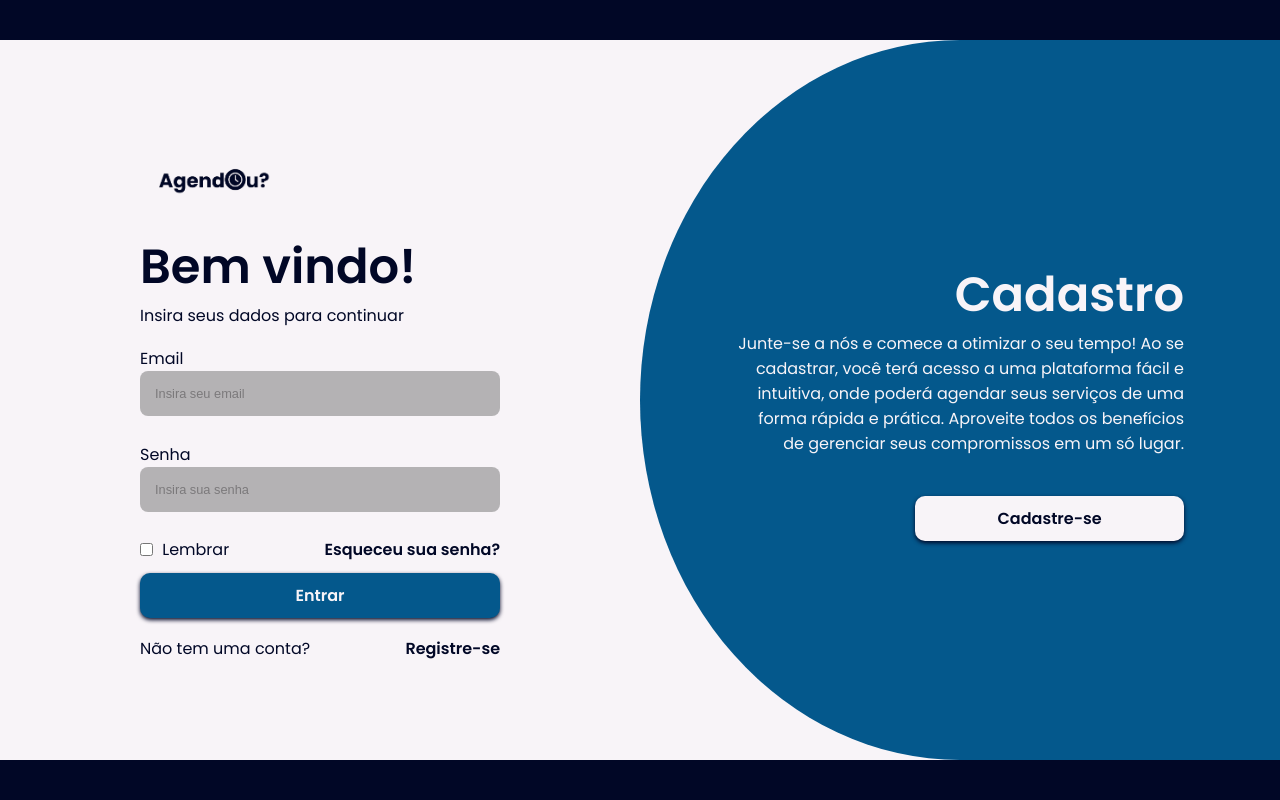
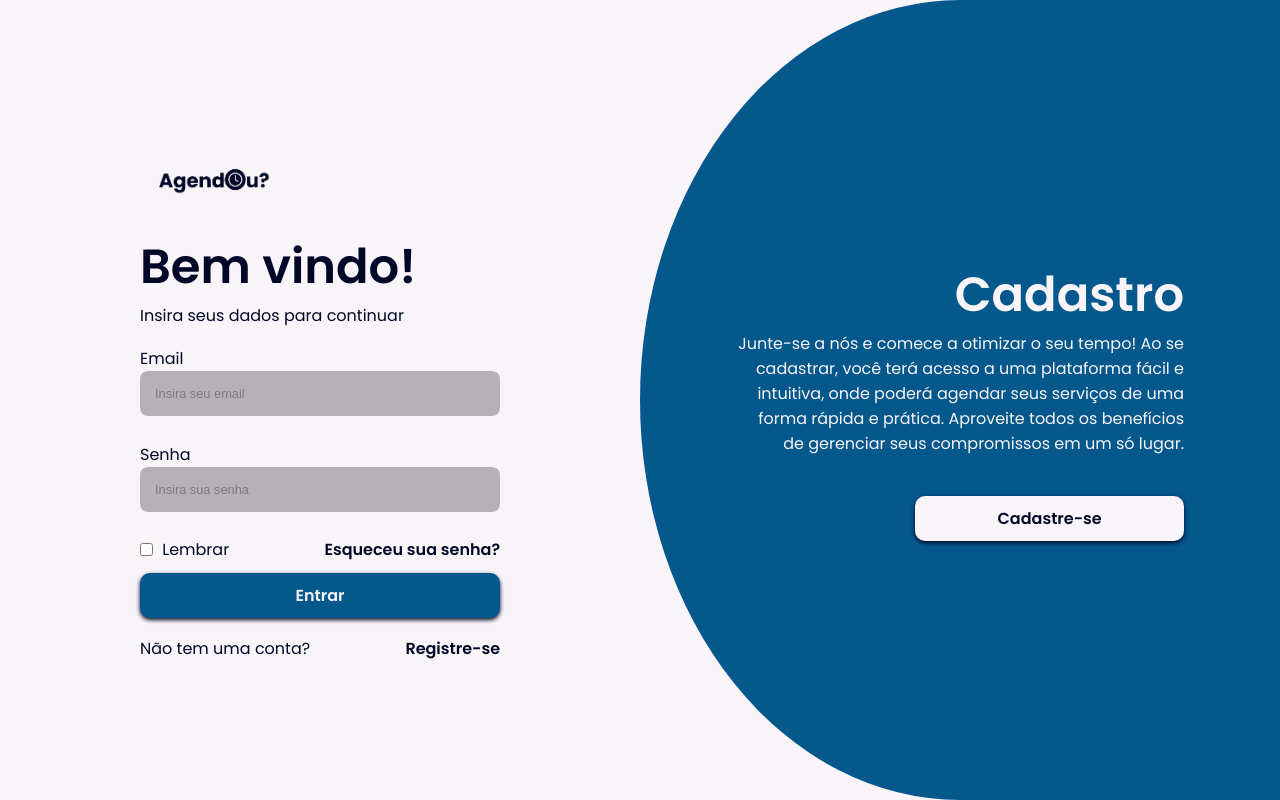
Before and after one commit to Agendou/agendou-web-front, a React (Create React App) app: page /login-register-user-admin in a window 1280 px wide. Built offline with nearby package versions, Linux system fonts and the light colour scheme.

Commit message:
fix: retirando bordas do background da página

```diff
--- a/src/components/AuthPanel/AuthPanel.module.css
+++ b/src/components/AuthPanel/AuthPanel.module.css
@@ -3,7 +3,7 @@
     margin: 0;
     justify-content: center;
     align-items: center;
-    height: 90vh;
+    height: 100vh;
     max-width: 100%;
     padding: 15%;
     background-color: #04588c;
--- a/src/components/FormRegisterComerciante/FormRegisterComerciante.module.css
+++ b/src/components/FormRegisterComerciante/FormRegisterComerciante.module.css
@@ -88,7 +88,7 @@
 .linkContainer {
     display: flex;
     width: 100%;
-    margin-bottom: 5px;
+    margin-bottom: 3px;
     max-width: 400px;
 }
 
--- a/src/pages/LoginRegisterComerciante/LoginRegisterComerciante.module.css
+++ b/src/pages/LoginRegisterComerciante/LoginRegisterComerciante.module.css
@@ -10,7 +10,7 @@
     margin: 0;
     height: 100vh;
     box-sizing: border-box;
-    background-color: #010726;
+    background-color: #f8f4f8;
 }
 
 .container h2 {
@@ -28,8 +28,7 @@
     justify-content: center;
     align-items: center;
     width: 100%;
-    max-width: 1440px;
-    height: 90vh;
+    height: 100vh;
     margin: 0;
     background-color: #f8f4f8;
     border-radius: 0;
@@ -48,7 +47,6 @@
     flex-direction: column;
     justify-content: flex-start;
     align-items: flex-start;
-    max-height: 90vh;
     border-bottom-right-radius: 100%;
     border-top-right-radius: 100%;
     z-index: 10;
@@ -58,9 +56,8 @@
     width: 100%;
     margin: 0;
     display: flex;
-    margin: auto;
+    min-height: 90vh;
     max-height: 90vh;
-    height: auto;
 }
 
 
```
